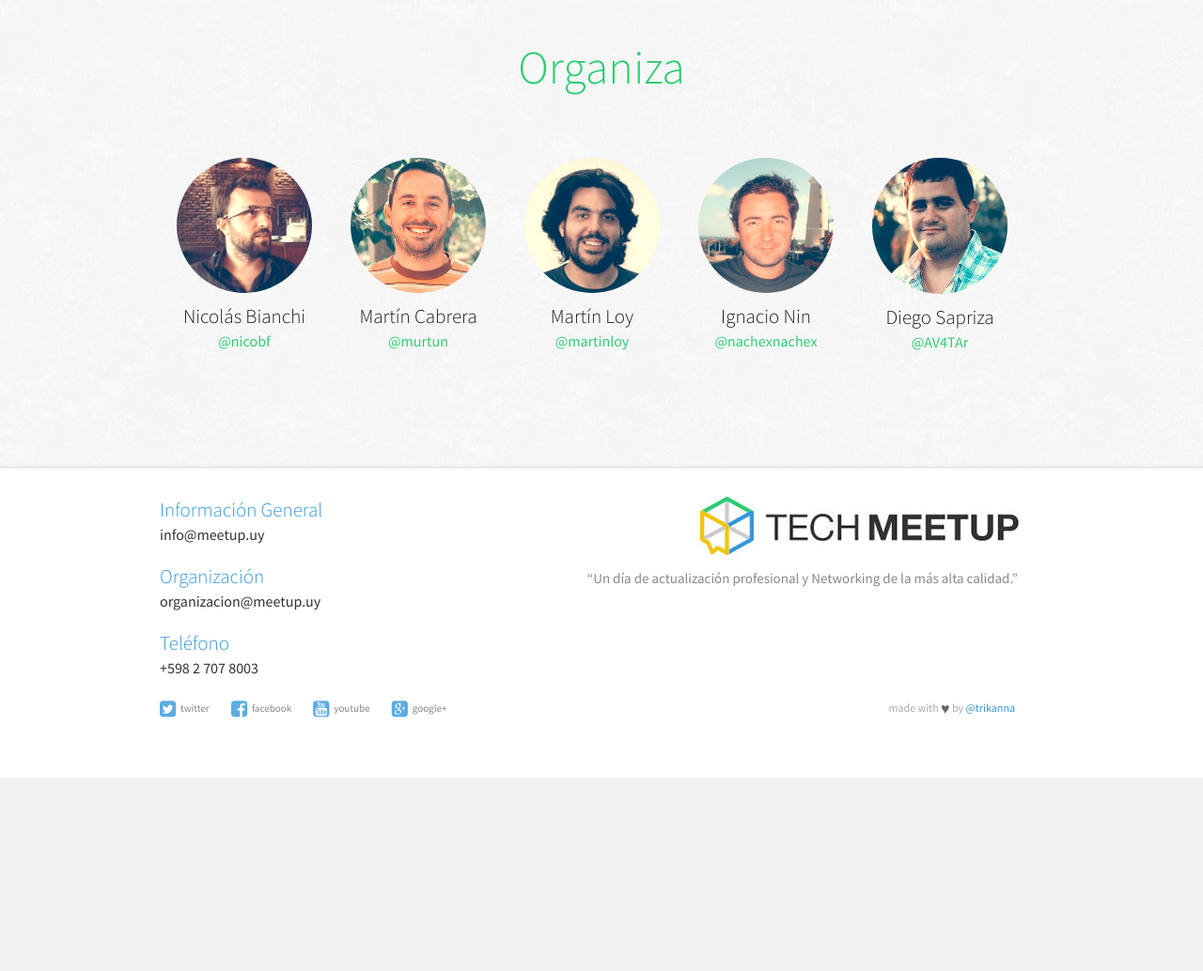
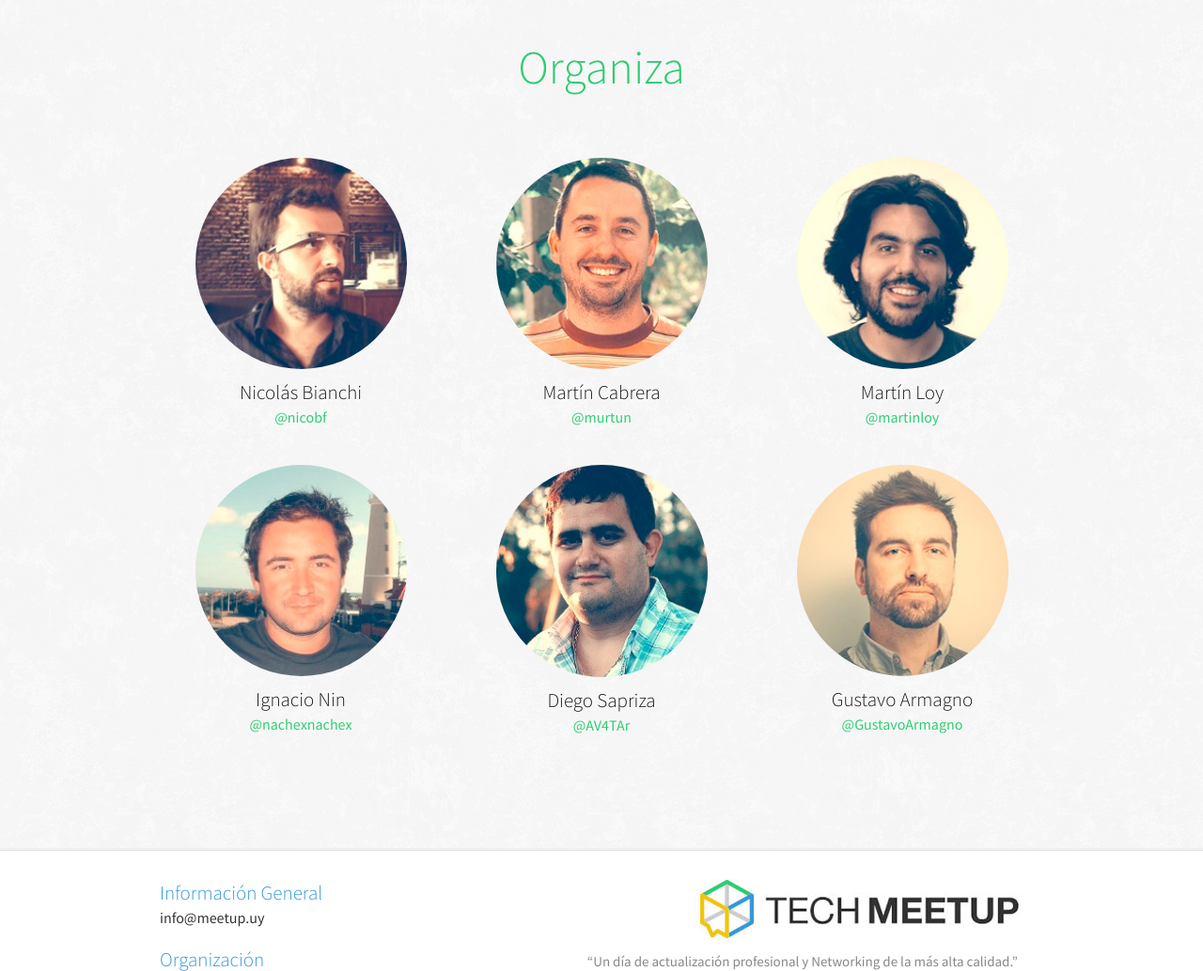
Before and after one commit to nicobf/landing2014, a PHP site: page / in a window 1280 px wide. Shown: the part 2432-3466 px from the top of the page at 94% size. Before the commit the page ends 3260 px from the top, so only its background shows below. Run offline with PHP 8.4, Linux system fonts and the light colour scheme.

Commit message:
foto de gustavo armagno

```diff
--- a/src/frontend/assets/sass/2014/sections/_landing.scss
+++ b/src/frontend/assets/sass/2014/sections/_landing.scss
@@ -122,12 +122,11 @@ section{
 
     .organizer{
       margin-bottom: 40px;
-      margin-right: 15px;
 
       img{
         cursor: pointer;
 
-        width: 90%;
+        width: 75%;
         height: auto;
         margin: 0 auto;
         margin-bottom: 5px;
--- a/src/frontend/index.html
+++ b/src/frontend/index.html
@@ -193,34 +193,40 @@
 
 	    	<div class="center clearfix">
 
-		    	<div class="three columns organizer">
+		    	<div class="one-third column organizer alpha">
 		    		<img src="assets/images/2014/landing/organizers/nicolasb.jpg" alt="Nicolás Bianchi">
 					<h4>Nicolás Bianchi</h4>
 					<a href="http://twitter.com/nicobf" target="_blank">@nicobf</a>
 				</div>
 
-				<div class="three columns organizer">
+				<div class="one-third column organizer">
 		    		<img src="assets/images/2014/landing/organizers/martinc.jpg" alt="Martín Cabrera">
 					<h4>Martín Cabrera</h4>
 					<a href="http://twitter.com/murtun" target="_blank">@murtun</a>
 				</div>
 
-				<div class="three columns organizer">
+				<div class="one-third column organizer omega">
 		    		<img src="assets/images/2014/landing/organizers/martin_loy.jpg" alt="Martín Loy">
 					<h4>Martín Loy</h4>
 					<a href="http://twitter.com/martinloy" target="_blank">@martinloy</a>
 				</div>
 
-				<div class="three columns organizer">
+				<div class="one-third column organizer alpha">
 		    		<img src="assets/images/2014/landing/organizers/nacho_nin.jpg" alt="Ignacio Nin">
 					<h4>Ignacio Nin</h4>
 					<a href="http://twitter.com/nachexnachex" target="_blank">@nachexnachex</a>
 				</div>
 
-				<div class="three columns organizer">
+				<div class="one-third column organizer">
 		    		<img src="assets/images/2014/landing/organizers/diego_sapriza.jpg" alt="Diego Sapriza">
 					<h4>Diego Sapriza</h4>
 					<a href="http://twitter.com/AV4TAr" target="_blank">@AV4TAr</a>
+				</div>
+
+				<div class="one-third column organizer omega">
+		    		<img src="assets/images/2014/landing/organizers/gustavo_armagno.jpg" alt="Gustavo Armagno">
+					<h4>Gustavo Armagno</h4>
+					<a href="http://twitter.com/GustavoArmagno" target="_blank">@GustavoArmagno</a>
 				</div>
 
 			</div>
```
Also changed, not shown: src/frontend/eng.html (+11 -5 lines), src/frontend/assets/css/screen.css, src/frontend/assets/images/2014/landing/organizers/gustavo_armagno.jpg (added).
